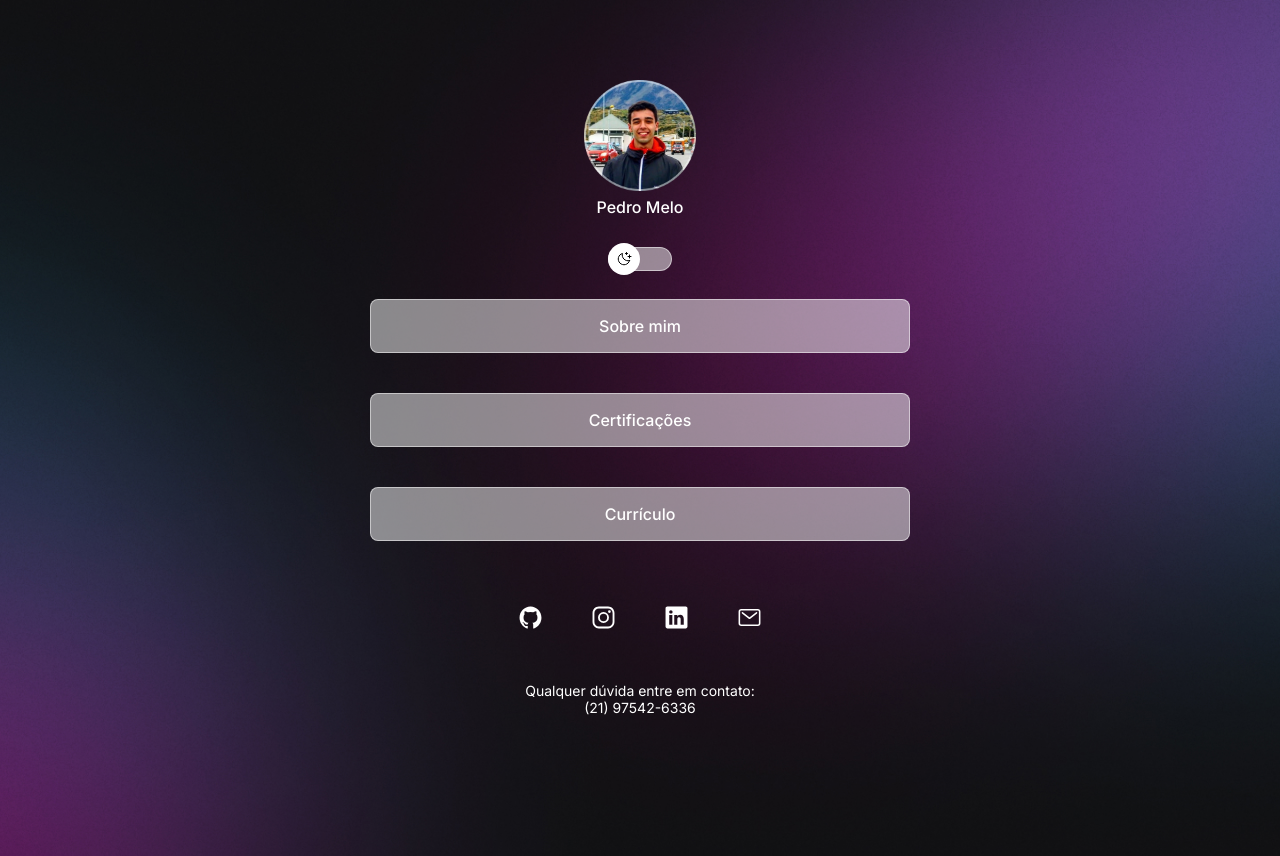
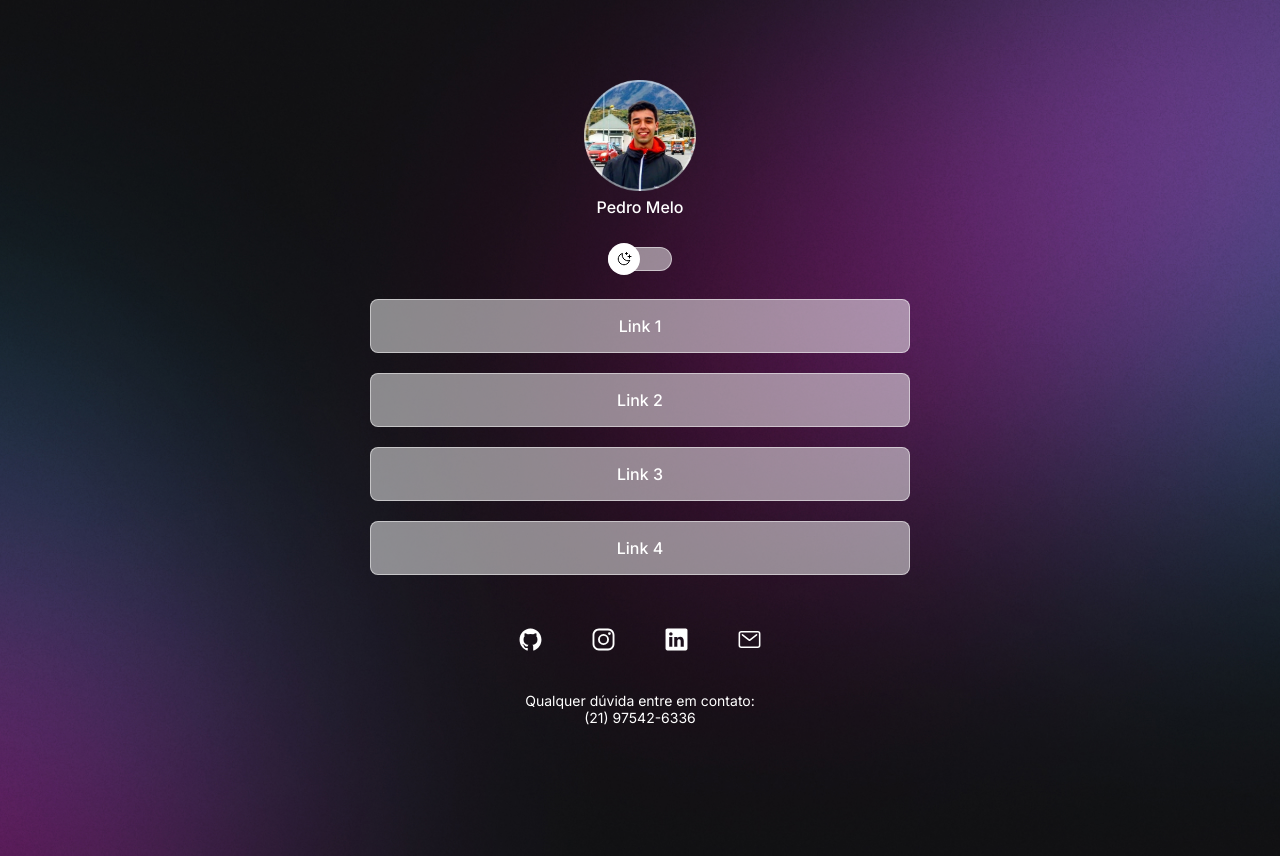
Before and after one commit to Pedromeloo12/projeto, a plain HTML site: page index.html in a window 1280 px wide. Drawn offline with nearby package versions, Linux system fonts and the light colour scheme.

Commit message:
adjust +1 link html and adjust padding social link

```diff
--- a/index.html
+++ b/index.html
@@ -26,15 +26,19 @@
 
         <ul>
             <li>
-                <a href="#" target="_blank">Sobre mim</a>
+                <a href="#" target="_blank">Link 1</a>
             </li>
 
             <li>
-                <a href="#" target="_blank">Certificações</a>
+                <a href="#" target="_blank">Link 2</a>
             </li>
 
             <li>
-                <a href="#" target="_blank">Currículo</a>
+                <a href="#" target="_blank">Link 3</a>
+            </li>
+
+            <li>
+                <a href="#" target="_blank">Link 4</a>
             </li>
         </ul>
 
--- a/style.css
+++ b/style.css
@@ -121,7 +121,7 @@ ul {
     list-style: none;
     display: flex;
     flex-direction: column; /* Serve para alinhar os itens em colunas e para aplicar o gap*/
-    gap: 40px; /* Serve para aplicar um espaço entre as colunas*/
+    gap: 20px; /* Serve para aplicar um espaço entre as colunas*/
     padding: 24px 0;
 }
 
@@ -149,7 +149,7 @@ ul li a:hover {
     display: flex;
     justify-content: center;
     gap: 16px;
-    padding: 24px 0;
+    padding: 12px 0;
     font-size: 25px;
 }
 
```
